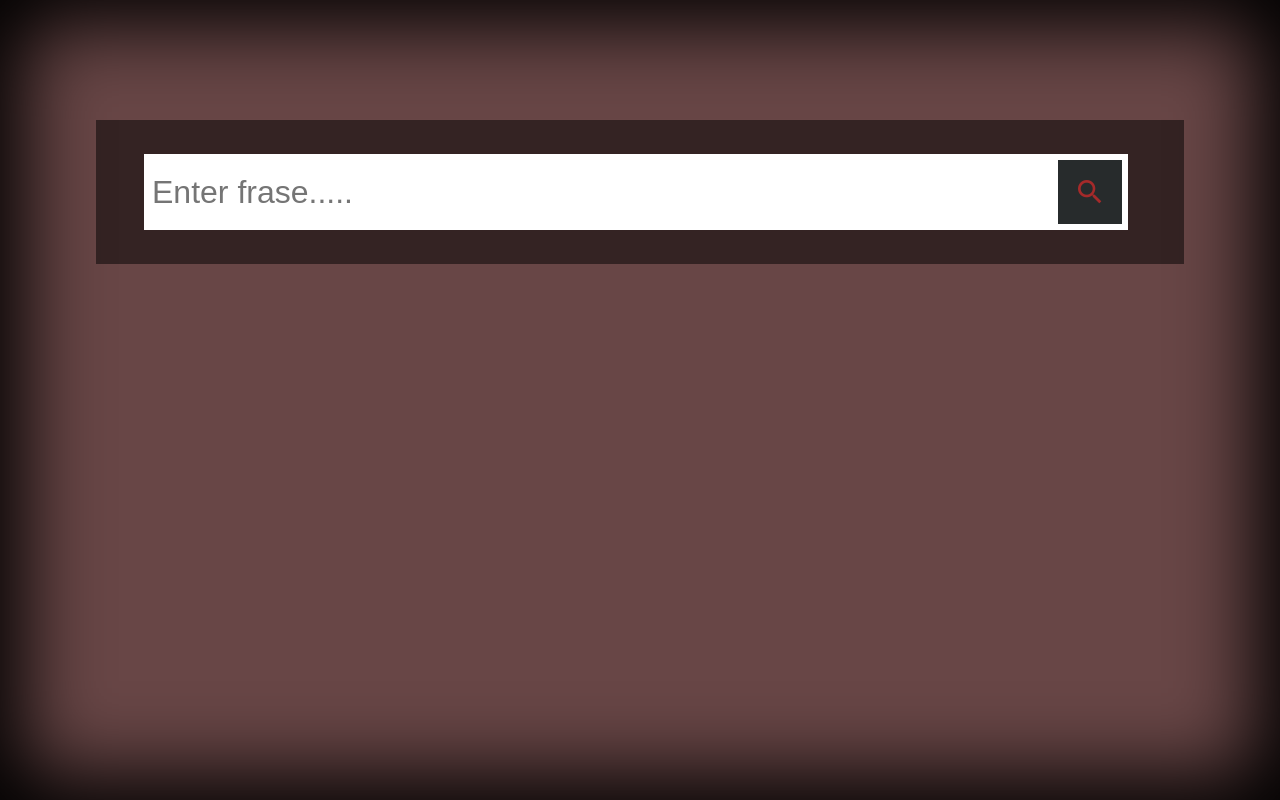
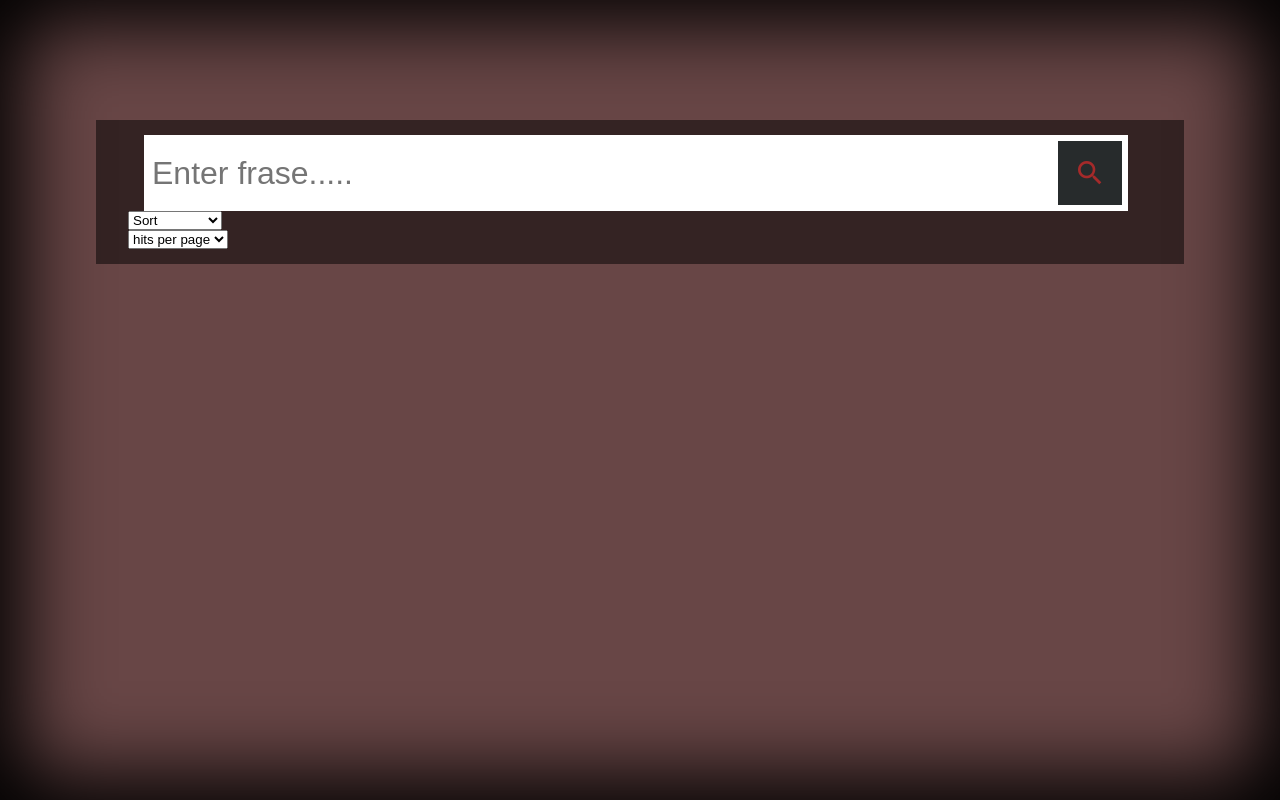
Before and after one commit to Theinar/flickrApp, a plain HTML site: page index.html in a window 1280 px wide. Drawn offline with Linux system fonts and the light colour scheme.

Commit message:
forms bug + options
fixat forms buggen samt lagt till options dropdowsn

```diff
--- a/index.html
+++ b/index.html
@@ -14,20 +14,48 @@
 </head>
 
 
+<div id="theModal">
+    <div id="insideModal"></div>
+</div>
 <body>
-    <div id="theModal"></div>
     <div id="jumper">
-        <form id="searchBiArea" name="searchForm">
+        <div id="searchBiArea" name="searchForm">
             <div class="searchBox">
                 <input id="textArea" type="text" placeholder="Enter frase....." tabindex="1" required >
-                    <input type="submit" value="search" class="material-icons" name="Submit"  onclick="getUserinput();"/>
-
+                <input type="button" value="search" class="material-icons" name="Submit"  onclick="getUserinput();"/>
+            </div>
+            <div id="curtainsArea">
+                <div class="curtainsBiarea">
+                    <select class="curtin" id="sort"  required tabindex="2">Sort
+                        <option value="" disabled selected hidden>Sort</option>
+                        <option value="relevance" >Relevance</option>
+                        <option value="date-posted-desc" >Uploaded</option>
+                        <option value="date-taken-desc" >Photo taken</option>
+                        <option value="interestingness-desc" >Intresting</option>
+                    </select>
+                </div>
+                <!-- date-posted-asc, date-posted-desc, date-taken-asc, date-taken-desc, interestingness-desc, interestingness-asc, and relevance. -->
+                <div class="curtainsBiarea">
+                    <select class="curtin" id="imgPerPage"  required tabindex="3">Sort
+                        <option value="" >hits per page</option>
+                        <option value="20" >20</option>
+                        <option value="50" >50</option>
+                        <option value="100" >100</option>
+                        <option value="1" >I Feel Lucky</option>
+                    </select>
+                </div>
 
             </div>
-        </form>
+        </div>
 
         <!-- <form id="searchBiArea" name="searchForm">
             <div class="searchBox">
+                prevent default
+
+                gurpera onclick längst upp
+                viktiga fiunktioner först
+
+
 
                     <input type="submit" value="search" class="material-icons" name="Submit">
 
```
